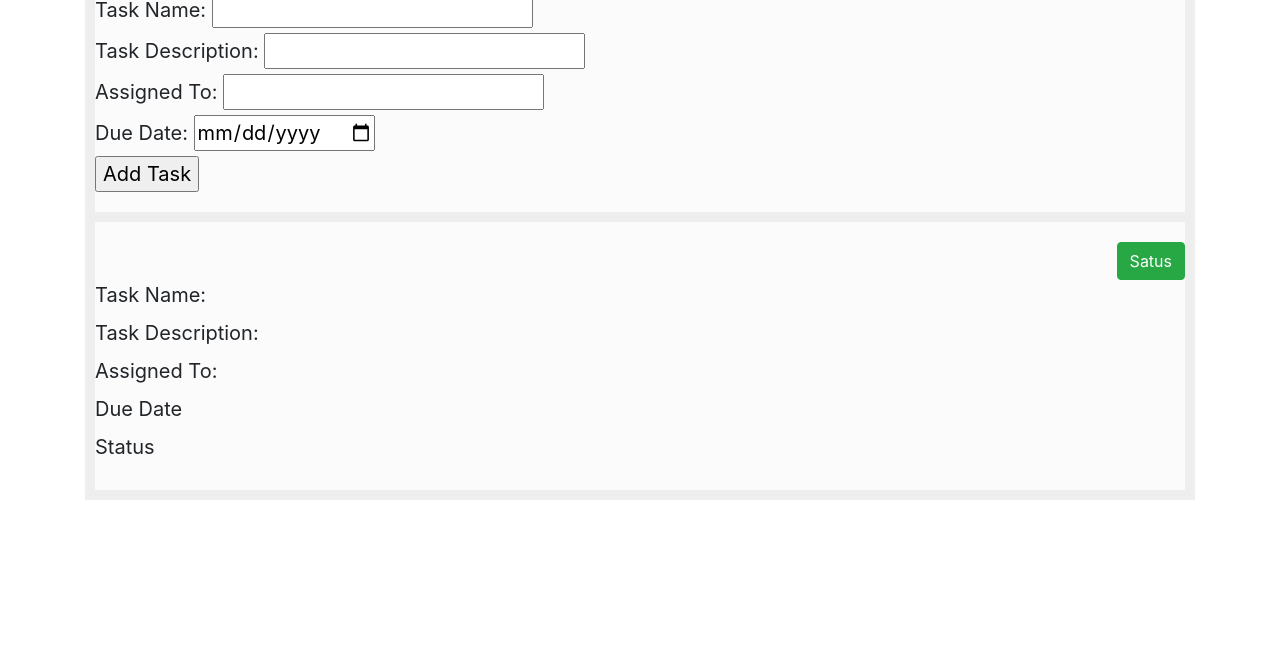
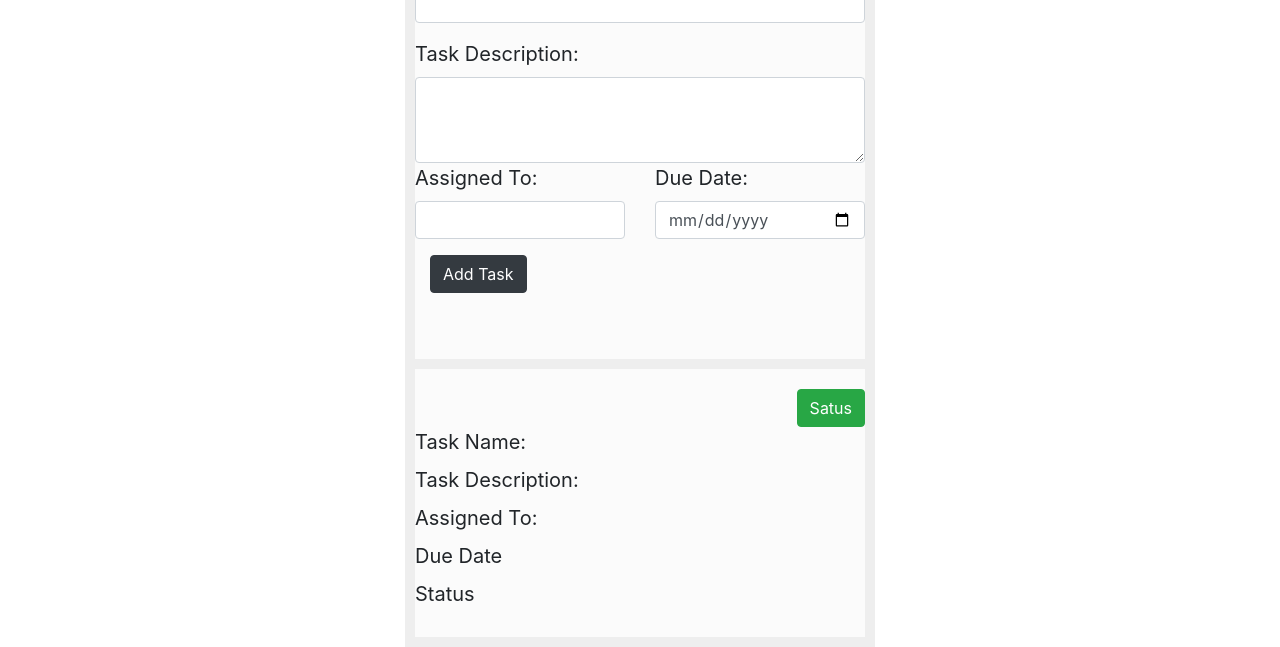
Before and after one commit to tekacode/task-manager, a plain HTML site: page index.html in a window 1280 px wide. Shown: the part 190-837 px from the top of the page. Before the commit the page ends 800 px from the top, so only its background shows below. Drawn offline with nearby package versions, Linux system fonts and the light colour scheme.

Commit message:
index modified

```diff
--- a/index.html
+++ b/index.html
@@ -1,3 +1,4 @@
+<!DOCTYPE html>
 <!DOCTYPE html>
 <html>
   <head>
@@ -7,8 +8,17 @@
       integrity="sha384-GJzZqFGwb1QTTN6wy59ffF1BuGJpLSa9DkKMp0DgiMDm4iYMj70gZWKYbI706tWS"
       crossorigin="anonymous"
     />
-    <link src="style.css" type="text/css" rel="stylesheet">
     <style>
+
+       body {
+        width:500px;
+        margin:auto;
+      }
+
+      h1 {
+        text-align:center;
+        margin-top:1px;
+      }
 
       .grid-container {
         display: grid;
@@ -20,27 +30,28 @@
 
       .grid-container > div {
         background-color: rgba(255, 255, 255, 0.8);
-        text-align: center;
         padding: 20px 0;
         font-size: 20px;
       }
 
       .heading1,
       .form1,
-      .status1
-      {
+      .status1 {
         grid-column: 1 / 7;
       }
 
       .status1 > div {
-        text-align:left;
+        text-align: left;
       }
-    .status1 > #stat{
-        text-align:right;
+      .status1 > #stat {
+        text-align: right;
       }
-    .form1 > #formOne{
-        text-align:left;
+      .form1 > #formOne {
+        text-align: left;
       }
+
+
+
 
     </style>
   </head>
@@ -48,43 +59,89 @@
     <main class="container">
       <div class="grid-container">
         <div class="heading1"><h1>Task List</h1></div>
+
         <div class="form1">
-            <form id="formOne" action="#" method="POST">
-                <h2>Add New Task </h2>
+          <form action="#"  >
+
+              <div class="form-group">
                 <label for="taskName">Task Name:</label>
-                <input id="taskName">
+                  <input
+                    type="text"
+                    class="form-control"
+                    id="taskName"
+                    name="taskName"
+                  />
+              </div>
+
+            <div class="form-group">
+              <label for="taskDesc">Task Description:</label>
+
+              <textarea id="taskDesc" class="md-textarea form-control" rows="3">
+
+              </textarea>
+
+
+            <div class="row">
+               <div class="col">
+                  <div class="form-group">
+                  <label for="assignedTo">Assigned To:</label>
+                <input
+                  type="text"
+                  class="form-control"
+                  id="assignedTo"
+                  name="assignedTo"
+                />
+            </div>
+               </div>
+
+              <div class="col">
+                 <div class="form-group">
+                   <label for="duedate">Due Date:</label>
+                    <input
+                      type="date"
+                      class="form-control"
+                      id="duedate"
+                      name="duedate"
+                    />
+                 </div>
+                 </div>
+
+
+              </div>
+
+                <div class="form-group">
+                  <div class="col-sm-offset-2 col-sm-10">
+                    <button type="submit" class="btn btn-dark">Add Task</button>
+                  </div>
+                 </div>
+            </div>
+
+
+
+
              <br>
-                <label for="taskDescription">Task Description:</label>
-                <input id="taskDescription" type="textarea">
-                <br>
-                <label for="assign">Assigned To:</label>
-                <input id="assign">
-                <br>
-                <label for="dueDate">Due Date:</label>
-                <input id="dueDate" type="date">
-                <br>
-                <input type="submit" value="Add Task">
+
+
           </form>
         </div>
+
         <div class="status1">
           <div id="stat">
             <button type="button" class="btn btn-success">Satus</button>
-
           </div>
           <div>
             <label>Task Name:</label>
-            <br>
+            <br />
             <label>Task Description:</label>
-            <br>
+            <br />
             <label>Assigned To:</label>
-            <br>
+            <br />
             <label>Due Date</label>
-            <br>
+            <br />
             <label>Status</label>
-
+          </div>
         </div>
 
-        </div>
       </div>
     </main>
   </body>
```
Lines whose indentation alone changed are shown as unchanged.
